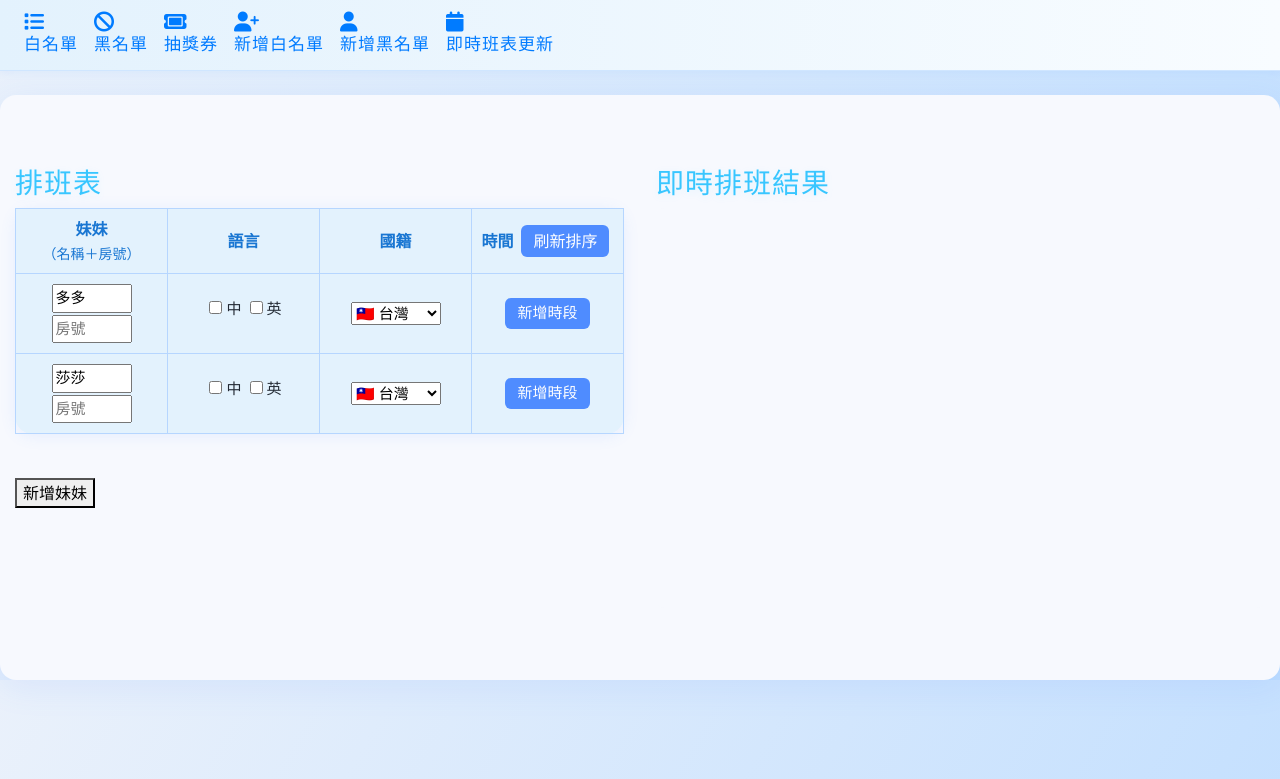
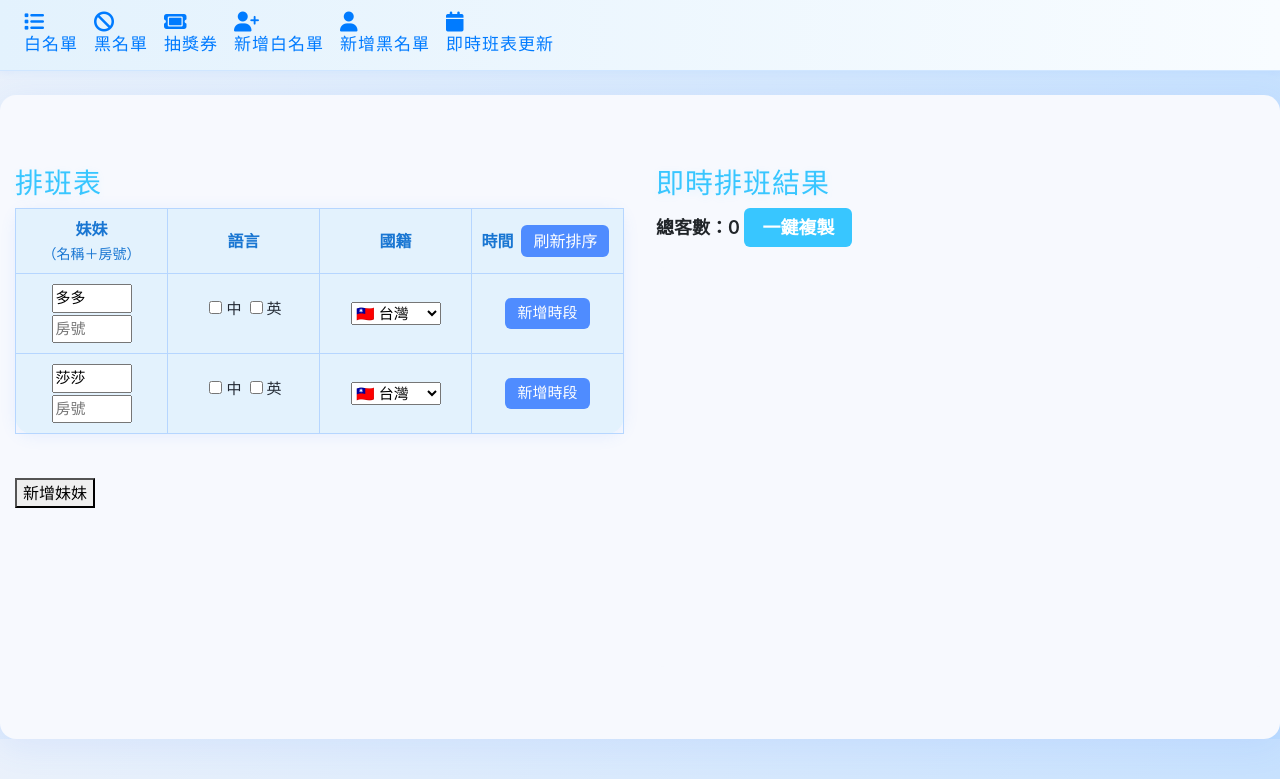
Before and after one commit to Suan0503/Test_Mod, a Flask app: page /admin/schedule/ in a window 1280 px wide. Shown: the top 779 px of the page. Run offline with Flask 3, Linux system fonts and the light colour scheme.

Commit message:
Update schedule.html

```diff
--- a/templates/schedule.html
+++ b/templates/schedule.html
@@ -10,6 +10,9 @@
   .time-select, .duration-select { width: 90px; }
   .remove-time-btn { background: #f04747; color: #fff; border: none; border-radius: 6px; padding: 2px 8px; cursor: pointer; }
   .add-time-btn, .sort-time-btn { margin: 8px 4px; padding: 4px 12px; border-radius: 6px; border: none; background: #4f8cff; color: #fff; cursor: pointer; }
+  .copy-btn { margin-bottom: 12px; padding: 6px 18px; border-radius: 6px; border: none; background: #38c6ff; color: #fff; cursor: pointer; font-weight: 600; }
+  .result-header { font-size: 18px; font-weight: 600; margin-bottom: 8px; }
+  .result-sep { color: #1976d2; margin: 8px 0; }
 </style>
 
 <div class="schedule-main" style="display:flex;gap:32px;padding:32px 0;">
@@ -58,6 +61,10 @@
 
   <div style="flex:1;">
     <h3>即時排班結果</h3>
+    <div class="result-header">
+      <span id="guest-count">總客數：0</span>
+      <button class="copy-btn" onclick="copyScheduleResult()">一鍵複製</button>
+    </div>
     <div id="output-area" style="background:#f7f9fe;border-radius:8px;min-height:400px;padding:16px;font-size:16px;white-space:pre-line;"></div>
   </div>
 </div>
@@ -77,8 +84,9 @@ function addTimeRow(btn) {
       ${timeOptions.map(t=>`<option value="${t}">${t}</option>`).join('')}
     </select>
     <select class="duration-select">
-      <option value="">--</option>
-      ${durationOptions.map(d=>`<option value="${d}">${d}</option>`).join('')}
+      <option value="40">40</option>
+      <option value="60" selected>60</option>
+      <option value="90">90</option>
     </select>
     <button class="remove-time-btn" onclick="removeTimeRow(this)">刪除</button>
   `;
@@ -153,6 +161,8 @@ function getNationInfo(nation, langs) {
 function getScheduleResult() {
   const tbody = document.getElementById('girl-rows');
   let result = '';
+  let copyText = '當日日期 星期幾 預約表\n';
+  let guestCount = 0;
   for (const tr of tbody.children) {
     const name = tr.querySelector('.girl-name').value.trim();
     const room = tr.querySelector('.room-input').value.trim();
@@ -170,15 +180,25 @@ function getScheduleResult() {
         const dur = timeRow.querySelector('.duration-select').value;
         if(time && dur) {
           slots.push(`${time}/${dur}`);
+          guestCount++;
         }
       }
     }
     if (slots.length) {
       line += '\n' + slots.join('\n');
-      result += line + '\n\n';
+      result += line + '\n<div class="result-sep">------------</div>\n';
+      copyText += line + '\n------------\n';
     }
   }
-  document.getElementById('output-area').innerText = result.trim();
+  document.getElementById('output-area').innerHTML = result.trim();
+  document.getElementById('guest-count').innerText = `總客數：${guestCount}`;
+  window._copyScheduleText = copyText.trim();
+}
+function copyScheduleResult() {
+  if(window._copyScheduleText) {
+    navigator.clipboard.writeText(window._copyScheduleText);
+    alert('已複製到剪貼簿！');
+  }
 }
 document.getElementById('schedule-table').addEventListener('input', getScheduleResult);
 document.getElementById('schedule-table').addEventListener('change', getScheduleResult);
```
